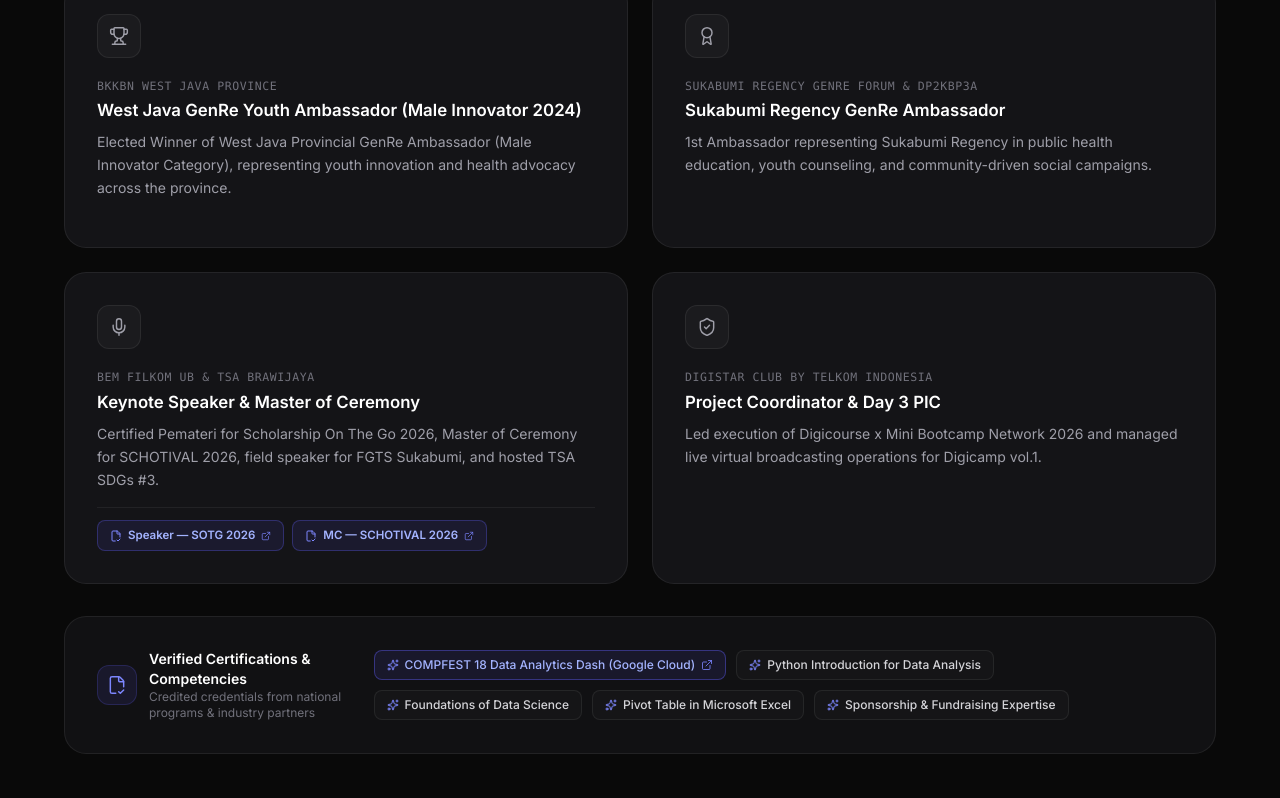
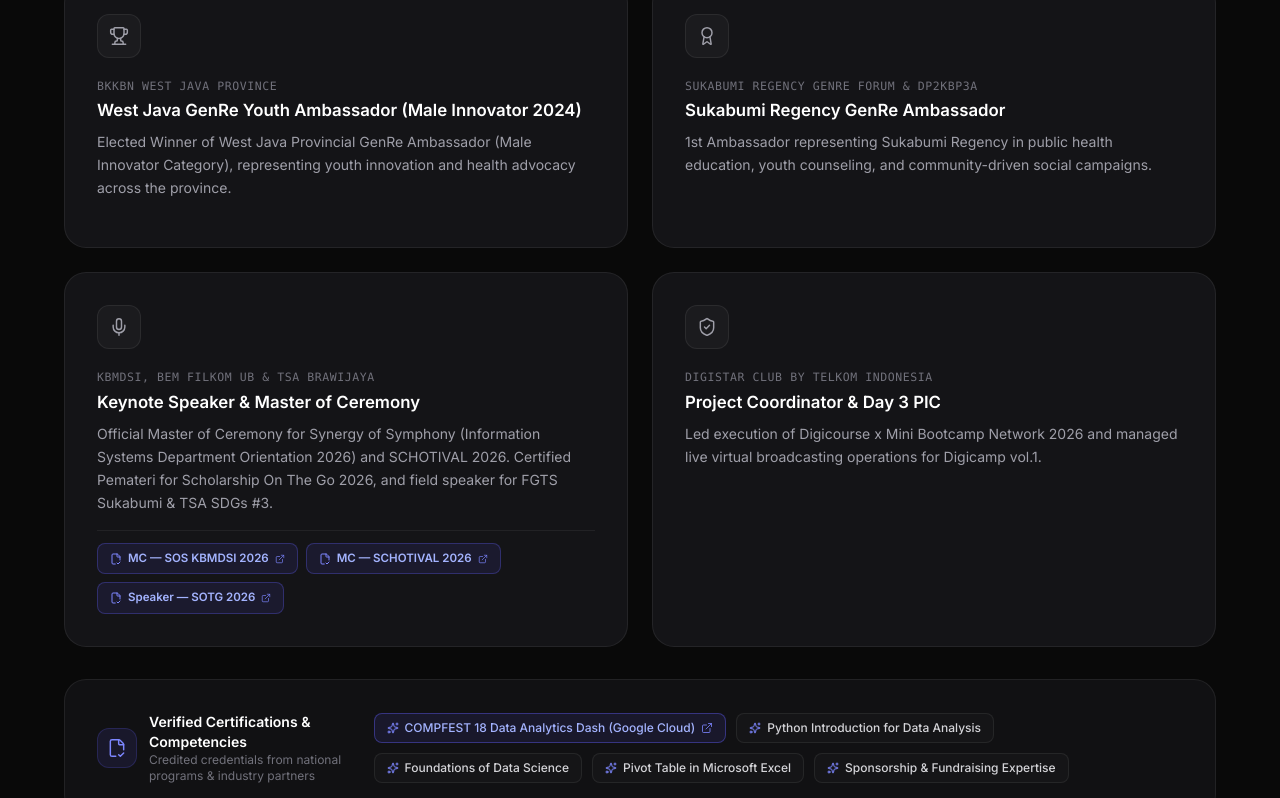
Before and after one commit to TayaAthaya/athaya-portfolio, a Next.js app: page / in a window 1280 px wide. Shown: the part 4746-5544 px from the top of the page. Built offline with nearby package versions, Linux system fonts and the light colour scheme.

Commit message:
feat: add Synergy of Symphony MC experience and certificate credentials

```diff
--- a/components/sections/Achievements.tsx
+++ b/components/sections/Achievements.tsx
@@ -56,16 +56,20 @@ const ACHIEVEMENTS_LIST: MilestoneItem[] = [
   {
     icon: Mic,
     title: "Keynote Speaker & Master of Ceremony",
-    org: "BEM FILKOM UB & TSA Brawijaya",
-    desc: "Certified Pemateri for Scholarship On The Go 2026, Master of Ceremony for SCHOTIVAL 2026, field speaker for FGTS Sukabumi, and hosted TSA SDGs #3.",
+    org: "KBMDSI, BEM FILKOM UB & TSA Brawijaya",
+    desc: "Official Master of Ceremony for Synergy of Symphony (Information Systems Department Orientation 2026) and SCHOTIVAL 2026. Certified Pemateri for Scholarship On The Go 2026, and field speaker for FGTS Sukabumi & TSA SDGs #3.",
     certs: [
       {
-        label: "Speaker — SOTG 2026",
-        url: "/certificates/scholarship-on-the-go-2026-pemateri.pdf",
+        label: "MC — SOS KBMDSI 2026",
+        url: "/certificates/synergy-of-symphony-mc-2026.pdf",
       },
       {
         label: "MC — SCHOTIVAL 2026",
         url: "/certificates/schotival-2026-mc.pdf",
+      },
+      {
+        label: "Speaker — SOTG 2026",
+        url: "/certificates/scholarship-on-the-go-2026-pemateri.pdf",
       },
     ],
   },
--- a/data/experiences.ts
+++ b/data/experiences.ts
@@ -92,14 +92,21 @@ export const experiences: Experience[] = [
   },
   {
     org: "KBMDSI FILKOM Universitas Brawijaya",
-    role: "Vice Head of Sponsorship & Junior PR Staff",
-    period: "Oct 2025 — Aug 2026",
+    role: "Master of Ceremony, Vice Head of Sponsorship & Junior PR Staff",
+    period: "Oct 2025 — Oct 2026",
     location: "Malang, East Java",
     badge: "Departmental",
-    desc: "Active contributor across public relations and commercial partnership arms of the Information Systems Student Department (KBMDSI).",
+    desc: "Active contributor across event hosting, public relations, and commercial partnership arms of the Information Systems Student Department (KBMDSI).",
     contributions: [
+      "Master of Ceremony for Synergy of Symphony (SOS 2026) — Department Orientation for new Information Systems students under the theme 'Aether of Synergy: Constructing Character, Igniting Potential' across 2 major event sessions.",
       "Vice Head of Sponsorship and Fundraising Division — IT Fest KBMDSI 2026.",
       "Junior Public Relations Staff (Medkominfo) Navakara Cabinet: managed social media publications, public engagement, and organizational communication.",
+    ],
+    certificates: [
+      {
+        title: "Master of Ceremony — Synergy of Symphony 2026",
+        url: "/certificates/synergy-of-symphony-mc-2026.pdf",
+      },
     ],
   },
   {
```
Also changed, not shown: 2 other files (tests, documents, lock files or other folders).
